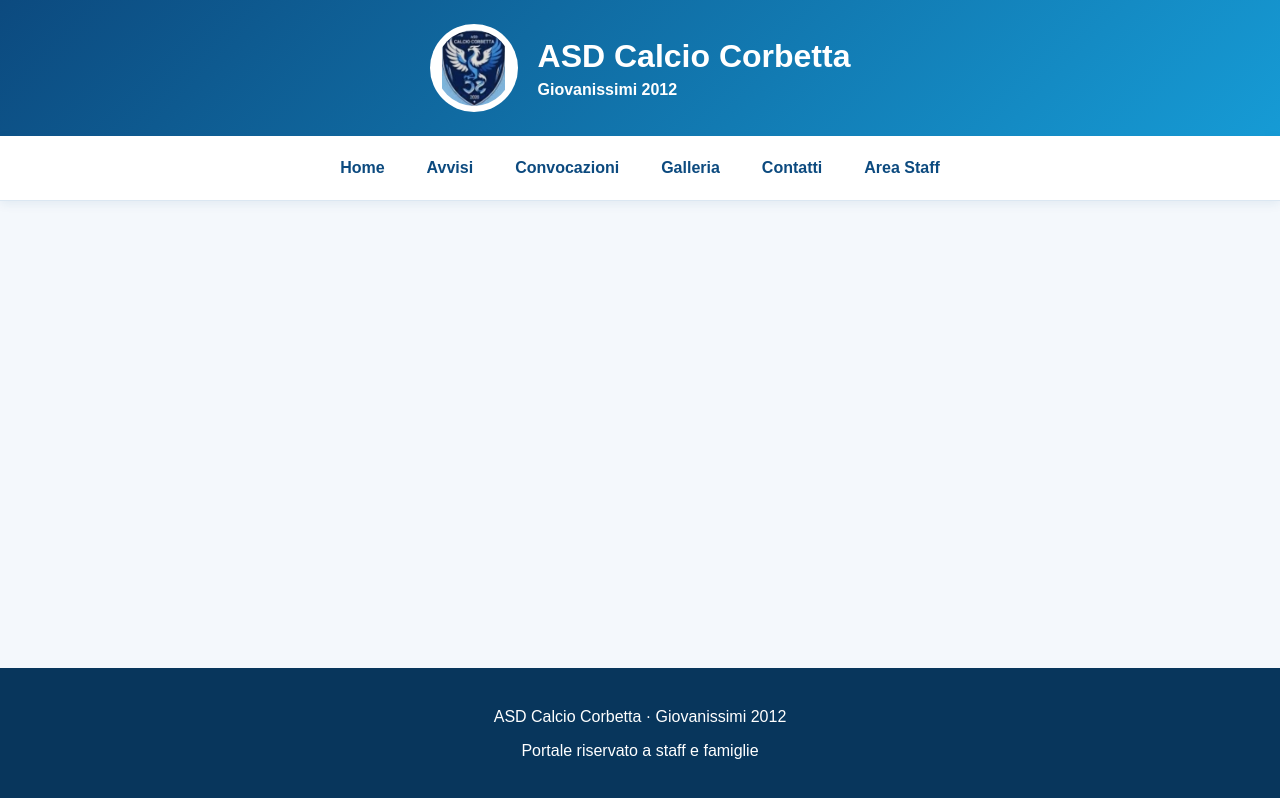
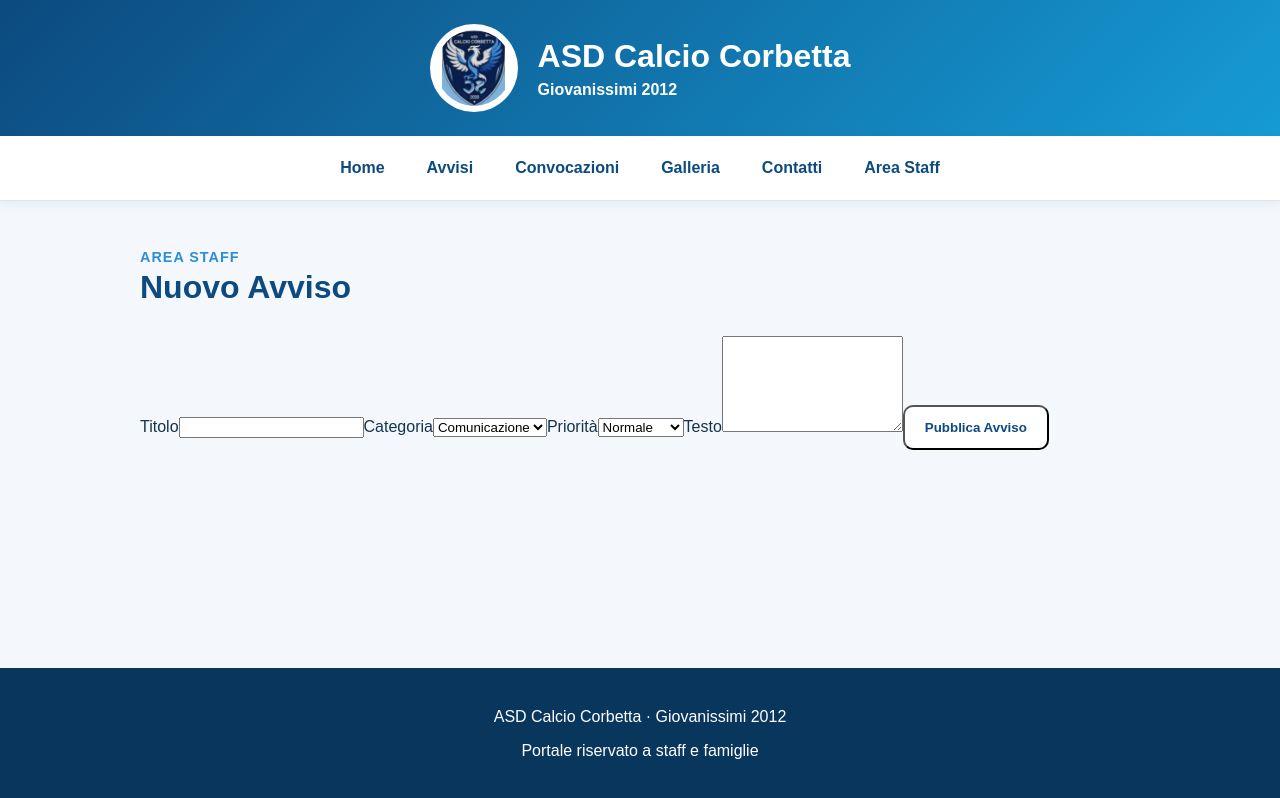
Before and after one commit to pierluigi79/asd-corbetta-giovanissimi-2012, a React (Vite) app: page /staff/avvisi in a window 1280 px wide. Built offline with nearby package versions, Linux system fonts and the light colour scheme; no server answers.

Commit message:
Implementata gestione avvisi con Supabase

```diff
--- a/src/App.jsx
+++ b/src/App.jsx
@@ -11,6 +11,7 @@
 import Contatti from "./pages/Contatti";
 import Staff from "./pages/Staff";
 import LoginStaff from "./pages/LoginStaff";
+import StaffAvvisi from "./pages/StaffAvvisi";
 
 import "./App.css";
 
@@ -29,6 +30,7 @@
           <Route path="/contatti" element={<Contatti />} />
           <Route path="/staff" element={<Staff />} />
           <Route path="/login-staff" element={<LoginStaff />} />
+          <Route path="/staff/avvisi" element={<StaffAvvisi />} />
         </Routes>
       </main>
 
--- a/src/pages/Staff.jsx
+++ b/src/pages/Staff.jsx
@@ -1,19 +1,12 @@
+import { Link } from "react-router-dom";
 function Staff() {
   return (
     <section>
-      <div className="page-heading">
-        <p className="page-kicker">Area riservata</p>
-        <h2>Area Staff</h2>
-        <p>
-          Benvenuto nell'area di gestione del portale della squadra.
-        </p>
-      </div>
-
       <div className="home-cards">
-        <article className="home-card">
+  <Link to="/staff/avvisi" className="home-card">
     <h3>📢 Gestione Avvisi</h3>
     <p>Pubblica e modifica gli avvisi destinati alle famiglie.</p>
-        </article>
+  </Link>
 
   <article className="home-card">
     <h3>📅 Gestione Convocazioni</h3>
--- /dev/null
+++ b/src/pages/StaffAvvisi.jsx
@@ -0,0 +1,101 @@
+import { useState } from "react";
+import { supabase } from "../lib/supabase";
+
+function StaffAvvisi() {
+  const [titolo, setTitolo] = useState("");
+  const [testo, setTesto] = useState("");
+  const [categoria, setCategoria] = useState("Comunicazione");
+  const [priorita, setPriorita] = useState("normale");
+  const [messaggio, setMessaggio] = useState("");
+  const [errore, setErrore] = useState("");
+  const [caricamento, setCaricamento] = useState(false);
+
+  async function pubblica(event) {
+    event.preventDefault();
+
+    setMessaggio("");
+    setErrore("");
+    setCaricamento(true);
+
+    const { error } = await supabase.from("avvisi").insert({
+      titolo,
+      testo,
+      categoria,
+      priorita,
+      autore: "Staff",
+    });
+
+    setCaricamento(false);
+
+    if (error) {
+      setErrore(error.message);
+      return;
+    }
+
+    setMessaggio("Avviso pubblicato correttamente.");
+    setTitolo("");
+    setTesto("");
+    setCategoria("Comunicazione");
+    setPriorita("normale");
+  }
+
+  return (
+    <section>
+      <div className="page-heading">
+        <p className="page-kicker">Area Staff</p>
+        <h2>Nuovo Avviso</h2>
+      </div>
+
+      <form className="login-form" onSubmit={pubblica}>
+        <label htmlFor="titolo">Titolo</label>
+        <input
+          id="titolo"
+          type="text"
+          value={titolo}
+          onChange={(event) => setTitolo(event.target.value)}
+          required
+        />
+
+        <label htmlFor="categoria">Categoria</label>
+        <select
+          id="categoria"
+          value={categoria}
+          onChange={(event) => setCategoria(event.target.value)}
+        >
+          <option>Comunicazione</option>
+          <option>Allenamento</option>
+          <option>Partita</option>
+          <option>Materiale</option>
+        </select>
+
+        <label htmlFor="priorita">Priorità</label>
+        <select
+          id="priorita"
+          value={priorita}
+          onChange={(event) => setPriorita(event.target.value)}
+        >
+          <option value="normale">Normale</option>
+          <option value="importante">Importante</option>
+        </select>
+
+        <label htmlFor="testo">Testo</label>
+        <textarea
+          id="testo"
+          rows="6"
+          value={testo}
+          onChange={(event) => setTesto(event.target.value)}
+          required
+        />
+
+        {errore && <p className="form-error">{errore}</p>}
+        {messaggio && <p>{messaggio}</p>}
+
+        <button className="button button-primary" type="submit">
+          {caricamento ? "Pubblicazione..." : "Pubblica Avviso"}
+        </button>
+      </form>
+    </section>
+  );
+}
+
+export default StaffAvvisi;
```
Lines whose indentation alone changed are shown as unchanged.
